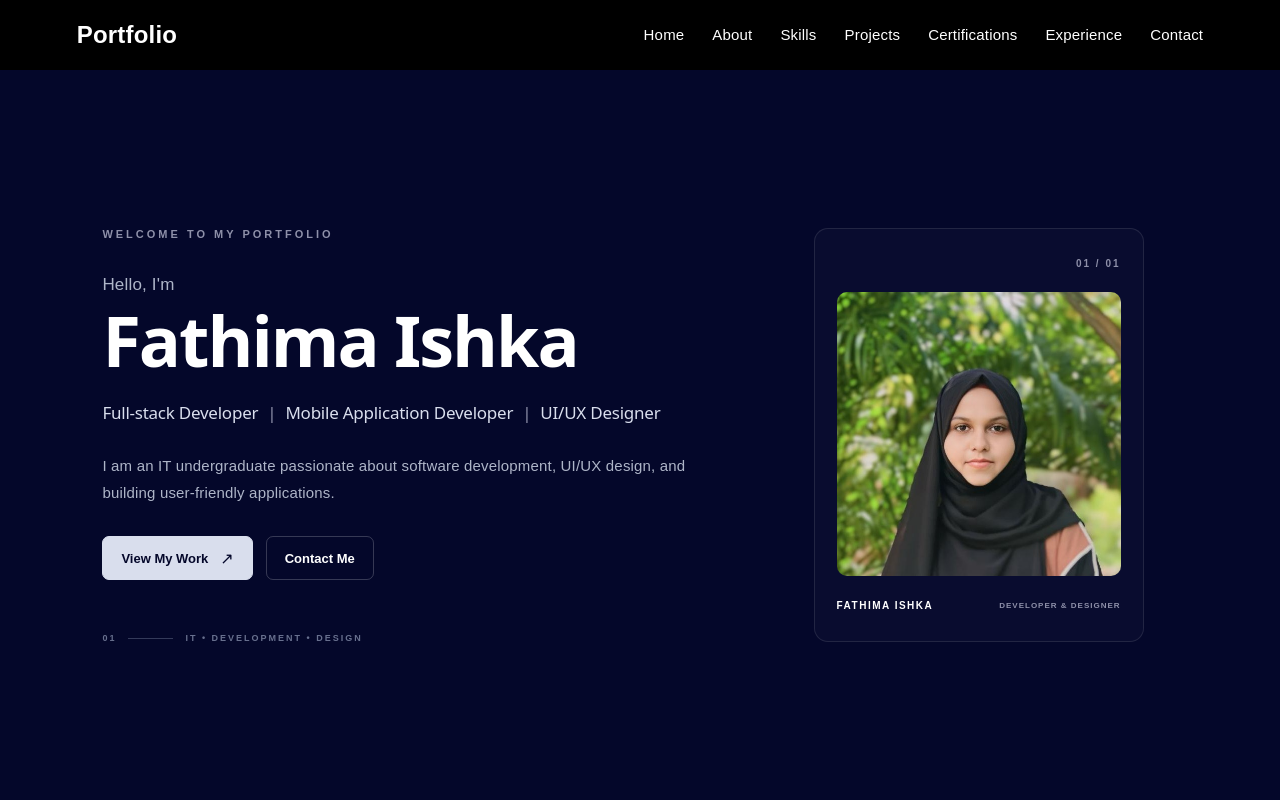
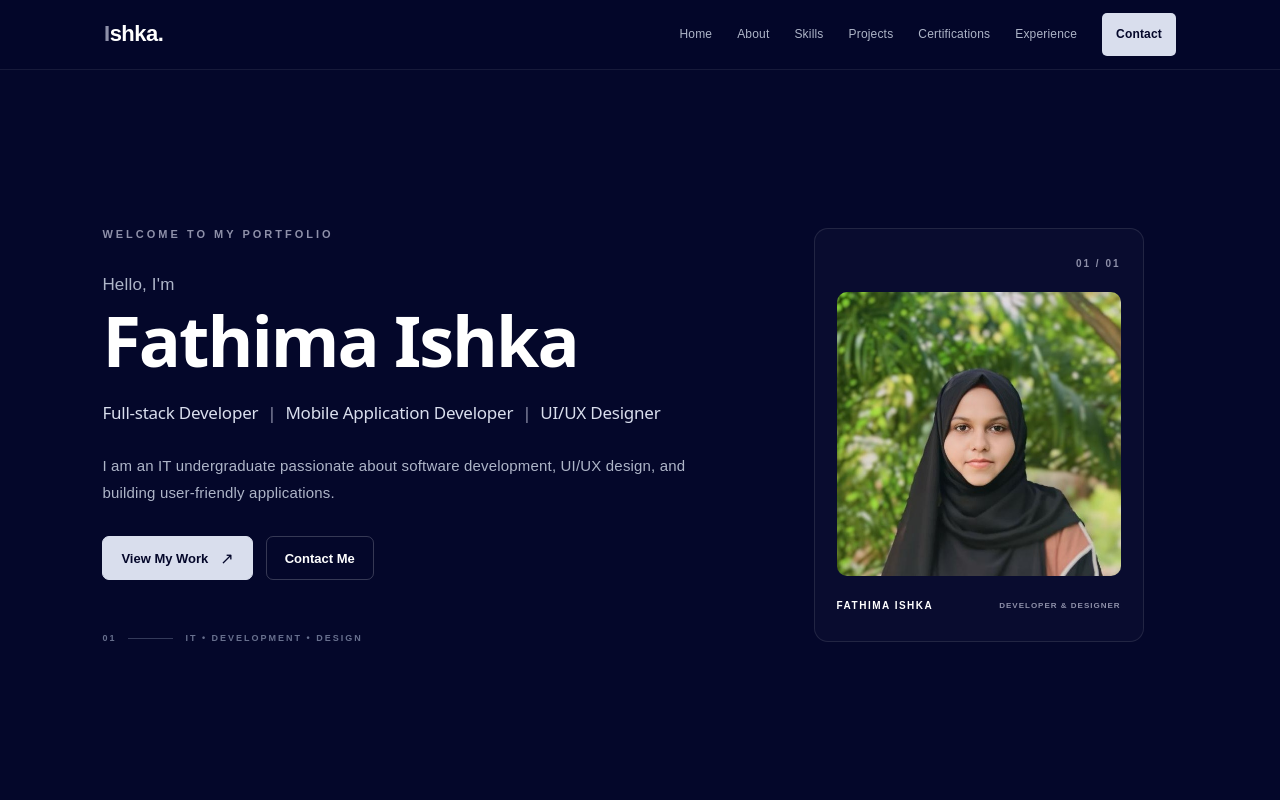
Before and after one commit to ishqafathima/My-Portfolio, a React (Vite) app: page / in a window 1280 px wide. Shown: the top 800 px of the page. Built offline with nearby package versions, Linux system fonts and the light colour scheme.

Commit message:
update portfolio

```diff
--- a/src/components/Navbar.css
+++ b/src/components/Navbar.css
@@ -1,31 +1,71 @@
-
 /* =========================
    NAVBAR
 ========================= */
 
 .navbar {
+  position: sticky;
+  top: 0;
+  z-index: 1000;
+
   width: 100%;
   height: 70px;
+
+  background-color: rgba(4, 7, 42, 0.94);
+
+  border-bottom: 1px solid rgba(255, 255, 255, 0.08);
+
+  backdrop-filter: blur(12px);
+  -webkit-backdrop-filter: blur(12px);
+
+  box-sizing: border-box;
+}
+
+.navbar-container {
+  width: 100%;
+  max-width: 1200px;
+
+  height: 100%;
+
+  margin: 0 auto;
+
+  padding: 0 5%;
+
   display: flex;
   align-items: center;
   justify-content: space-between;
-  padding: 0 6%;
-  background-color: #000000;
-  position: sticky;
-  top: 0;
-  z-index: 1000;
+
   box-sizing: border-box;
 }
+
 
 /* =========================
    LOGO
 ========================= */
 
 .logo {
-  font-size: 24px;
-  font-weight: bold;
-  color: white;
+  display: flex;
+  align-items: center;
+
+  color: #ffffff;
+
+  font-size: 22px;
+  font-weight: 700;
+
+  letter-spacing: -0.5px;
+
+  text-decoration: none;
+
+  transition: opacity 0.3s ease;
 }
+
+.logo span {
+  color: #8e90a9;
+}
+
+.logo:hover {
+  opacity: 0.8;
+}
+
 
 /* =========================
    DESKTOP NAVIGATION
@@ -33,21 +73,78 @@
 
 .nav-links {
   display: flex;
+
   align-items: center;
-  gap: 28px;
+
+  gap: 25px;
 }
 
 .nav-links a {
+  position: relative;
+
+  padding: 8px 0;
+
+  color: #aeb5c8;
+
+  font-size: 12px;
+  font-weight: 500;
+
   text-decoration: none;
-  color: white;
-  font-size: 15px;
-  font-weight: 500;
+
   transition: color 0.3s ease;
 }
 
+.nav-links a::after {
+  content: "";
+
+  position: absolute;
+
+  left: 0;
+  bottom: 0;
+
+  width: 0;
+  height: 1px;
+
+  background-color: #8e90a9;
+
+  transition: width 0.3s ease;
+}
+
 .nav-links a:hover {
-  color: #a9c7e8;
+  color: #ffffff;
 }
+
+.nav-links a:hover::after {
+  width: 100%;
+}
+
+
+/* =========================
+   CONTACT NAV
+========================= */
+
+.nav-links .contact-nav {
+  padding: 8px 14px;
+
+  color: #04072a;
+
+  background-color: #d9deed;
+
+  border-radius: 5px;
+
+  font-weight: 600;
+}
+
+.nav-links .contact-nav::after {
+  display: none;
+}
+
+.nav-links .contact-nav:hover {
+  color: #04072a;
+
+  background-color: #ffffff;
+}
+
 
 /* =========================
    MOBILE MENU BUTTON
@@ -55,13 +152,63 @@
 
 .menu-btn {
   display: none;
-  background: none;
-  border: none;
-  color: white;
-  font-size: 30px;
+
+  position: relative;
+
+  width: 38px;
+  height: 38px;
+
+  padding: 0;
+
+  border: 1px solid rgba(255, 255, 255, 0.12);
+
+  border-radius: 6px;
+
+  background-color: rgba(255, 255, 255, 0.04);
+
   cursor: pointer;
-  padding: 5px;
 }
+
+.menu-btn span {
+  position: absolute;
+
+  left: 10px;
+
+  width: 17px;
+  height: 1px;
+
+  background-color: #ffffff;
+
+  transition:
+    transform 0.3s ease,
+    top 0.3s ease;
+}
+
+.menu-btn span:first-child {
+  top: 14px;
+}
+
+.menu-btn span:last-child {
+  top: 21px;
+}
+
+
+/* =========================
+   MENU ACTIVE
+========================= */
+
+.menu-btn.active span:first-child {
+  top: 18px;
+
+  transform: rotate(45deg);
+}
+
+.menu-btn.active span:last-child {
+  top: 18px;
+
+  transform: rotate(-45deg);
+}
+
 
 /* =========================
    MOBILE NAVIGATION
@@ -73,68 +220,151 @@
 
 
 /* =========================
-   TABLET / MOBILE
+   TABLET
+========================= */
+
+@media (max-width: 1050px) {
+
+  .nav-links {
+    gap: 17px;
+  }
+
+  .nav-links a {
+    font-size: 11px;
+  }
+
+}
+
+
+/* =========================
+   MOBILE
 ========================= */
 
 @media (max-width: 900px) {
 
   .navbar {
     height: 65px;
+  }
+
+  .navbar-container {
     padding: 0 5%;
   }
 
   .logo {
-    font-size: 22px;
+    font-size: 21px;
   }
 
-  /* Hide desktop links */
   .nav-links {
     display: none;
   }
 
-  /* Show hamburger */
   .menu-btn {
     display: block;
   }
 
-  /* Mobile dropdown */
+
+  /* Mobile Dropdown */
+
   .mobile-nav {
     position: absolute;
+
     top: 65px;
     left: 0;
+
     width: 100%;
-    background-color: #000000;
 
     display: flex;
+
     flex-direction: column;
-    align-items: center;
 
     max-height: 0;
+
     overflow: hidden;
 
-    transition: max-height 0.3s ease;
+    background-color: #04072a;
+
+    border-bottom: 1px solid transparent;
+
+    transition:
+      max-height 0.4s ease,
+      border-color 0.3s ease;
   }
 
   .mobile-nav.open {
-    max-height: 500px;
+    max-height: 600px;
+
+    border-bottom-color: rgba(255, 255, 255, 0.1);
   }
 
+
+  /* Mobile Header */
+
+  .mobile-nav-header {
+    display: flex;
+
+    justify-content: space-between;
+
+    padding: 18px 6% 12px;
+
+    color: #68708e;
+
+    font-size: 9px;
+
+    font-weight: 700;
+
+    letter-spacing: 2px;
+  }
+
+
+  /* Mobile Links */
+
   .mobile-nav a {
+    display: flex;
+
+    align-items: center;
+
+    gap: 18px;
+
     width: 100%;
-    padding: 15px 0;
-    text-align: center;
 
-    color: white;
-    text-decoration: none;
-    font-size: 16px;
+    padding: 16px 6%;
+
+    box-sizing: border-box;
+
+    color: #d9deed;
+
+    border-top: 1px solid rgba(255, 255, 255, 0.06);
+
+    font-size: 14px;
+
     font-weight: 500;
 
-    border-top: 1px solid #222;
+    text-decoration: none;
+
+    transition:
+      background-color 0.3s ease,
+      color 0.3s ease,
+      padding-left 0.3s ease;
+  }
+
+  .mobile-nav a span {
+    width: 20px;
+
+    color: #8e90a9;
+
+    font-size: 9px;
+
+    font-weight: 700;
+
+    letter-spacing: 1px;
   }
 
   .mobile-nav a:hover {
-    background-color: #111111;
-    color: #a9c7e8;
+    padding-left: calc(6% + 5px);
+
+    color: #ffffff;
+
+    background-color: rgba(255, 255, 255, 0.035);
   }
 }
 
@@ -147,7 +377,6 @@
 
   .navbar {
     height: 60px;
-    padding: 0 5%;
   }
 
   .logo {
@@ -155,15 +384,25 @@
   }
 
   .menu-btn {
-    font-size: 27px;
+    width: 36px;
+    height: 36px;
   }
 
   .mobile-nav {
     top: 60px;
   }
 
+  .mobile-nav-header {
+    padding: 16px 5% 11px;
+  }
+
   .mobile-nav a {
-    padding: 14px 0;
-    font-size: 15px;
+    padding: 14px 5%;
+
+    font-size: 13px;
+  }
+
+  .mobile-nav a:hover {
+    padding-left: calc(5% + 5px);
   }
 }
--- a/src/components/Navbar.jsx
+++ b/src/components/Navbar.jsx
@@ -1,4 +1,3 @@
-
 import "./Navbar.css";
 import { useState } from "react";
 
@@ -11,7 +10,12 @@ function Navbar() {
 
   return (
     <nav className="navbar">
-      <div className="logo">Portfolio</div>
+      <div className="navbar-container">
+
+        {/* Logo */}
+        <a href="#home" className="logo" onClick={closeMenu}>
+          <span>I</span>shka.
+        </a>
 
         {/* Desktop Navigation */}
         <div className="nav-links">
@@ -21,27 +25,67 @@ function Navbar() {
           <a href="#projects">Projects</a>
           <a href="#certifications">Certifications</a>
           <a href="#experience">Experience</a>
-        <a href="#contact">Contact</a>
+          <a href="#contact" className="contact-nav">
+            Contact
+          </a>
         </div>
 
         {/* Mobile Menu Button */}
         <button
-        className="menu-btn"
+          className={`menu-btn ${menuOpen ? "active" : ""}`}
           onClick={() => setMenuOpen(!menuOpen)}
           aria-label="Toggle navigation menu"
+          aria-expanded={menuOpen}
         >
-        ☰
+          <span></span>
+          <span></span>
         </button>
 
         {/* Mobile Navigation */}
         <div className={`mobile-nav ${menuOpen ? "open" : ""}`}>
-        <a href="#home" onClick={closeMenu}>Home</a>
-        <a href="#about" onClick={closeMenu}>About</a>
-        <a href="#skills" onClick={closeMenu}>Skills</a>
-        <a href="#projects" onClick={closeMenu}>Projects</a>
-        <a href="#certifications" onClick={closeMenu}>Certifications</a>
-        <a href="#experience" onClick={closeMenu}>Experience</a>
-        <a href="#contact" onClick={closeMenu}>Contact</a>
+
+          <div className="mobile-nav-header">
+            <span>NAVIGATION</span>
+            <span>MENU</span>
+          </div>
+
+          <a href="#home" onClick={closeMenu}>
+            <span>01</span>
+            Home
+          </a>
+
+          <a href="#about" onClick={closeMenu}>
+            <span>02</span>
+            About
+          </a>
+
+          <a href="#skills" onClick={closeMenu}>
+            <span>03</span>
+            Skills
+          </a>
+
+          <a href="#projects" onClick={closeMenu}>
+            <span>04</span>
+            Projects
+          </a>
+
+          <a href="#certifications" onClick={closeMenu}>
+            <span>05</span>
+            Certifications
+          </a>
+
+          <a href="#experience" onClick={closeMenu}>
+            <span>06</span>
+            Experience
+          </a>
+
+          <a href="#contact" onClick={closeMenu}>
+            <span>07</span>
+            Contact
+          </a>
+
+        </div>
+
       </div>
     </nav>
   );
```
Lines whose indentation alone changed are shown as unchanged.
